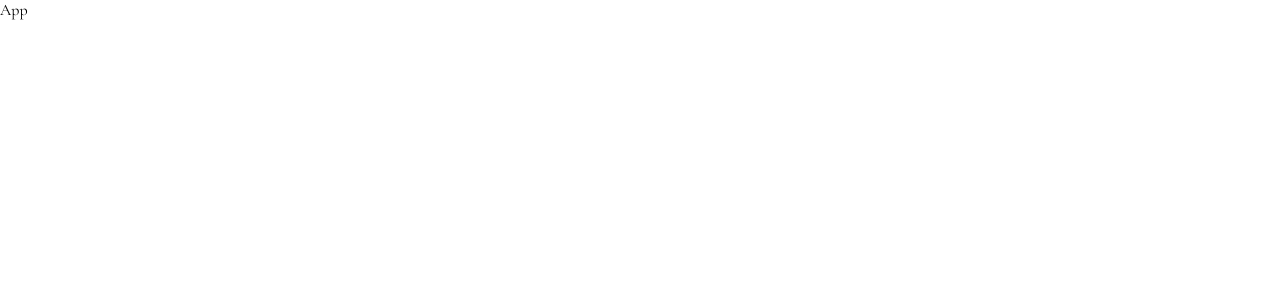
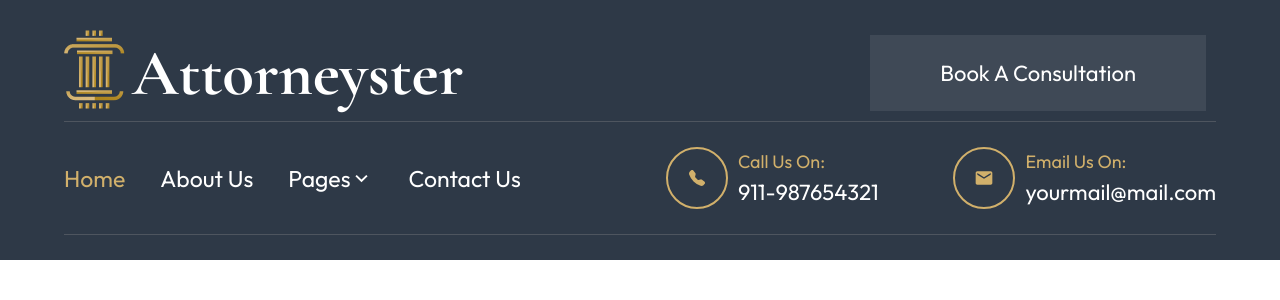
Before and after one commit to MohamedHabibFrigui/Law-Firm, a React (Vite) app: page / in a window 1280 px wide. Shown: the top 300 px of the page. Built offline with nearby package versions, Linux system fonts and the light colour scheme.

Commit message:
Add the Navbar and the Buttons

```diff
--- a/index.html
+++ b/index.html
@@ -2,7 +2,7 @@
 <html lang="en">
   <head>
     <meta charset="UTF-8" />
-    <link rel="icon" type="image/svg+xml" href="/vite.svg" />
+    <link rel="icon" type="image/png" href="/LogoIcon.png" />
     <meta name="viewport" content="width=device-width, initial-scale=1.0" />
     <title>Attorneyster</title>
   </head>
--- a/package.json
+++ b/package.json
@@ -12,6 +12,8 @@
   "dependencies": {
     "react": "^18.2.0",
     "react-dom": "^18.2.0",
+    "react-icons": "^4.10.1",
+    "react-router-dom": "^6.14.0",
     "sass": "^1.63.6"
   },
   "devDependencies": {
--- a/src/App.jsx
+++ b/src/App.jsx
@@ -1,7 +1,12 @@
 import "./App.scss";
+import Navbar from "./components/Navbar/Navbar";
 
 function App() {
-  return <div className="app">App</div>;
+  return (
+    <div className="app">
+      <Navbar />
+    </div>
+  );
 }
 
 export default App;
--- /dev/null
+++ b/src/components/Button/Button.jsx
@@ -0,0 +1,9 @@
+import "./Button.scss";
+
+const Button = ({ text, large, type }) => {
+  return (
+    <div className={`button ${large === true && "large"} ${type}`}>{text}</div>
+  );
+};
+
+export default Button;
--- /dev/null
+++ b/src/components/Button/Button.scss
@@ -0,0 +1,53 @@
+.button {
+  font-family: "Outfit", sans-serif;
+  font-size: 22px;
+  padding: 24px 70px;
+  width: fit-content;
+  margin: 10px;
+  text-transform: capitalize;
+  cursor: pointer;
+  transition: var(--main-transition);
+
+  &.large {
+    padding: 28px 123px 29px 123px;
+  }
+
+  &.filled {
+    background-color: var(--main-yellow);
+    color: var(--dark-gray);
+  }
+
+  &.outline {
+    background-color: var(--dark-gray);
+    color: var(--white);
+    border: 2px solid var(--main-yellow);
+  }
+
+  &.white {
+    background-color: var(--white);
+    color: var(--dark-gray);
+  }
+
+  &.transparent {
+    background-color: rgba(215, 215, 215, 0.1);
+    color: var(--white);
+
+    &:hover {
+      background-color: var(--main-yellow);
+      color: var(--dark-gray);
+    }
+  }
+}
+
+@media screen and (max-width: 767.98px) {
+  .button {
+    padding: 20px 30px;
+    font-size: 20px;
+  }
+}
+
+@media screen and (max-width: 478.98px) {
+  .button {
+    font-size: 18px;
+  }
+}
--- /dev/null
+++ b/src/components/Navbar/Navbar.jsx
@@ -0,0 +1,92 @@
+import Button from "../Button/Button";
+import "./Navbar.scss";
+import { Link, NavLink } from "react-router-dom";
+import { RiArrowDownSLine } from "react-icons/ri";
+import { BsFillTelephoneFill } from "react-icons/bs";
+import { MdMail, MdMenu } from "react-icons/md";
+import { useRef } from "react";
+
+const Navbar = () => {
+  const burgerMenu = useRef();
+  const links = useRef();
+
+  const handleclick = () => {
+    burgerMenu.current.classList.toggle("clicked");
+    links.current.classList.toggle("visible");
+  };
+
+  return (
+    <div className="navbar">
+      <div className="container">
+        <header className="flexBetween">
+          <Link to="/">
+            <div className="logo flexBetween">
+              <div className="logoIcon">
+                <img src="LogoIcon.png" alt="logo" />
+              </div>
+              <h1>Attorneyster</h1>
+            </div>
+          </Link>
+          <Button text="Book A Consultation" large={false} type="transparent" />
+        </header>
+        <main className="flexBetween">
+          <nav className="flexBetween" ref={links}>
+            <NavLink to="/">Home</NavLink>
+            <NavLink to="/about">About Us</NavLink>
+            <div className="pages">
+              <span className="flexBetween">
+                Pages
+                <RiArrowDownSLine className="arrow-down" />
+              </span>
+              <div className="mega-menu-content">
+                <ul>
+                  <li>
+                    <NavLink to="#">Practice Areas</NavLink>
+                  </li>
+                  <li>
+                    <NavLink to="#">Cases</NavLink>
+                  </li>
+                  <li>
+                    <NavLink to="#">Pricing</NavLink>
+                  </li>
+                  <li>
+                    <NavLink to="#">Blog</NavLink>
+                  </li>
+                  <li>
+                    <NavLink to="#">Testimonial</NavLink>
+                  </li>
+                </ul>
+              </div>
+            </div>
+            <NavLink to="/contact">Contact Us</NavLink>
+          </nav>
+          <div className="burger-menu" ref={burgerMenu} onClick={handleclick}>
+            <MdMenu className="menu-icon" />
+          </div>
+          <div className="navContact flexBetween">
+            <div className="navContactCard flexBetween">
+              <div className="icon center">
+                <BsFillTelephoneFill className="phoneIcon" />
+              </div>
+              <div className="navContactCardInfo">
+                <p className="title">Call Us On:</p>
+                <p>911-987654321</p>
+              </div>
+            </div>
+            <div className="navContactCard flexBetween">
+              <div className="icon center">
+                <MdMail className="mailIcon" />
+              </div>
+              <div className="navContactCardInfo">
+                <p className="title">Email Us On:</p>
+                <p>yourmail@mail.com</p>
+              </div>
+            </div>
+          </div>
+        </main>
+      </div>
+    </div>
+  );
+};
+
+export default Navbar;
--- /dev/null
+++ b/src/components/Navbar/Navbar.scss
@@ -0,0 +1,261 @@
+.navbar {
+  background-color: var(--main-gray);
+  padding: 25px 0;
+
+  header h1 {
+    margin-left: 7px;
+  }
+
+  main {
+    padding: 25px 0;
+    border-top: 0.5px solid #4e555f;
+    border-bottom: 0.5px solid #4e555f;
+    nav {
+      a {
+        margin-right: 35px;
+        transition: var(--main-transition);
+        text-transform: capitalize;
+
+        &.active,
+        &:hover {
+          color: var(--main-yellow);
+        }
+        p {
+          display: inline;
+          font-size: 23px;
+        }
+      }
+      .pages {
+        display: flex;
+        align-items: center;
+        justify-content: space-between;
+        cursor: pointer;
+        position: relative;
+        padding: 10px 0;
+        margin-right: 35px;
+
+        span {
+          color: var(--white);
+          font-size: 23px;
+          font-family: "Outfit", sans-serif;
+          transition: var(--main-transition);
+
+          &:hover {
+            color: var(--main-yellow);
+          }
+        }
+
+        &:hover {
+          .mega-menu-content {
+            display: block;
+            z-index: 10;
+          }
+        }
+
+        .mega-menu-content {
+          position: absolute;
+          top: 50px;
+          background-color: var(--white);
+          padding: 30px 20px;
+          width: 263%;
+          display: none;
+
+          li:not(:last-of-type) {
+            margin-bottom: 20px;
+          }
+
+          a {
+            color: var(--main-black);
+            font-size: 20px;
+
+            &:hover {
+              color: var(--main-yellow);
+            }
+          }
+        }
+      }
+    }
+    .burger-menu {
+      width: 60px;
+      height: 60px;
+      background-color: var(--main-yellow);
+      display: flex;
+      align-items: center;
+      justify-content: center;
+      cursor: pointer;
+      display: none;
+
+      &.clicked {
+        background-color: var(--main-black);
+      }
+
+      .menu-icon {
+        color: var(--white);
+        font-size: 23px;
+      }
+    }
+    .navContact {
+      width: 550px;
+      .navContactCard {
+        .icon {
+          width: 62px;
+          height: 62px;
+          margin-right: 10px;
+          border: 2px solid var(--main-yellow);
+          border-radius: 50%;
+
+          .phoneIcon,
+          .mailIcon {
+            color: var(--main-yellow);
+          }
+          .mailIcon {
+            font-size: 20px;
+          }
+        }
+        .navContactCardInfo {
+          p {
+            color: var(--white);
+            font-size: 22px;
+            cursor: pointer;
+            transition: var(--main-transition);
+
+            &:hover {
+              color: var(--main-yellow);
+            }
+            &.title {
+              font-size: 18px;
+              margin-bottom: 5px;
+              color: var(--main-yellow);
+              cursor: default;
+            }
+          }
+        }
+      }
+    }
+  }
+}
+
+// RESPONSIVE
+@media screen and (max-width: 1279.98px) {
+  .navbar main .navContact {
+    width: 350px;
+    .icon {
+      display: none;
+    }
+  }
+}
+@media screen and (max-width: 991.98px) {
+  .navbar {
+    header {
+      flex-direction: column;
+      justify-content: center;
+
+      .button {
+        margin: 15px 0 30px;
+      }
+    }
+    main {
+      nav {
+        width: 60%;
+        padding: 20px;
+        flex-direction: column;
+        align-items: flex-start;
+        background-color: var(--main-black);
+        position: absolute;
+        top: 240px;
+        left: 5%;
+        z-index: 10;
+        transition: var(--main-transition);
+        visibility: hidden;
+        opacity: 0;
+        transition: var(--main-transition);
+
+        &.visible {
+          visibility: visible;
+          opacity: 1;
+          top: 330px;
+          left: 5%;
+        }
+
+        a {
+          font-size: 20px;
+          margin: 10px 0;
+        }
+
+        .pages {
+          display: block;
+
+          .mega-menu-content {
+            background-color: var(--main-black);
+            position: static;
+            top: 0;
+            padding: 0;
+
+            li {
+              margin: 15px 10px;
+
+              &:last-of-type {
+                margin-bottom: 0;
+              }
+            }
+            a {
+              color: var(--white);
+              font-size: 18px;
+            }
+          }
+        }
+      }
+      .burger-menu {
+        display: flex;
+        z-index: 11;
+      }
+      .navContact {
+        flex-direction: column;
+        justify-content: center;
+        align-items: flex-start;
+        width: fit-content;
+        .navContactCardInfo {
+          p {
+            font-size: 20px !important;
+
+            &.title {
+              display: none;
+              font-size: 20px;
+            }
+          }
+        }
+      }
+    }
+  }
+}
+@media screen and (max-width: 767.98px) {
+  .navbar main {
+    nav {
+      width: 90%;
+
+      &.visible {
+        top: 320px;
+      }
+    }
+    .navContact {
+      display: none;
+    }
+  }
+}
+@media screen and (max-width: 478.98px) {
+  .navbar header .logo {
+    .logoIcon {
+      height: 50px;
+
+      img {
+        height: 100%;
+      }
+      // height: 90%;
+      // object-fit: cover;
+    }
+
+    h1 {
+      font-size: 40px;
+    }
+  }
+}
--- a/src/index.scss
+++ b/src/index.scss
@@ -5,8 +5,9 @@
   --dark-gray: #1f2732;
   --main-gray: #2e3947;
   --light-gray: #d7d7d7;
-  --main-blacck: #161d27;
+  --main-black: #161d27;
   --white: #ffffff;
+  --main-transition: all 0.3s ease;
 }
 
 * {
@@ -15,8 +16,15 @@
   box-sizing: border-box;
   font-family: "Cormorant Garamond", serif;
 }
+.container {
+  width: 90%;
+  margin: auto;
+}
 a {
   text-decoration: none;
+  color: var(--white);
+  font-size: 23px;
+  font-family: "Outfit", sans-serif;
 }
 li {
   list-style-type: none;
@@ -33,17 +41,17 @@ h3 {
   font-weight: 700;
   color: var(--white);
 }
-h3 {
+h4 {
   font-size: 40px;
   font-weight: 700;
   color: var(--white);
 }
-h3 {
+h5 {
   font-size: 35px;
   font-weight: 700;
   color: var(--white);
 }
-h3 {
+h6 {
   font-size: 30px;
   font-weight: 700;
   color: var(--white);
@@ -53,3 +61,14 @@ p {
   font-family: "Outfit", sans-serif;
   color: var(--light-gray);
 }
+
+.flexBetween {
+  display: flex;
+  align-items: center;
+  justify-content: space-between;
+}
+.center {
+  display: flex;
+  align-items: center;
+  justify-content: center;
+}
--- a/src/main.jsx
+++ b/src/main.jsx
@@ -2,9 +2,12 @@ import React from "react";
 import ReactDOM from "react-dom/client";
 import App from "./App.jsx";
 import "./index.scss";
+import { BrowserRouter as Router } from "react-router-dom";
 
 ReactDOM.createRoot(document.getElementById("root")).render(
   <React.StrictMode>
-    <App />
+    <Router>
+      <App />
+    </Router>
   </React.StrictMode>
 );
```
Also changed, not shown: public/LogoIcon.png (added), 1 other file (tests, documents, lock files or other folders).
